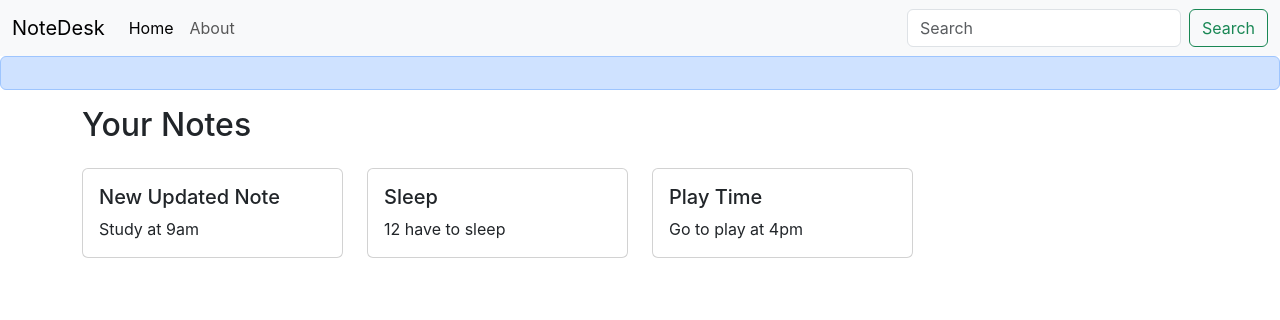
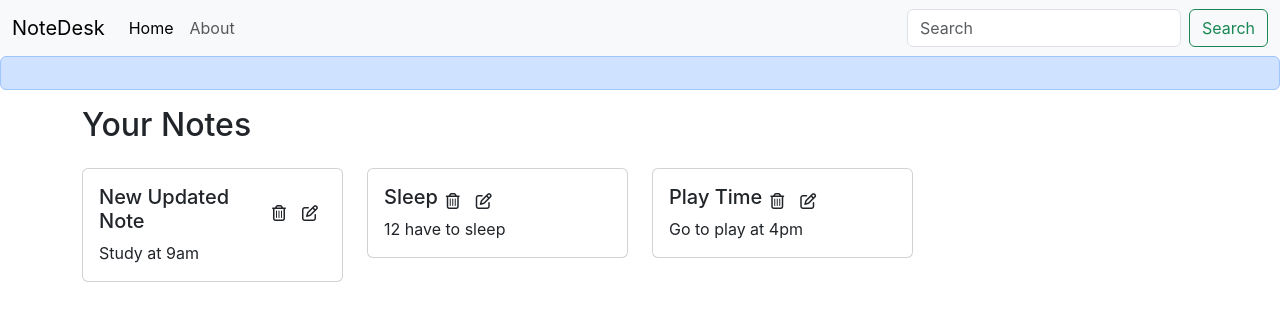
Before and after one commit to syedomar1/NoteDesk, a React (Create React App) app: page / in a window 1280 px wide. Shown: the top 320 px of the page. Built offline with nearby package versions, Linux system fonts and the light colour scheme.

Commit message:
Added Font Awesome

```diff
--- a/src/components/NoteItem.js
+++ b/src/components/NoteItem.js
@@ -6,7 +6,11 @@ const NoteItem = (props) => {
     <div className="col-md-3">
       <div className="card my-3">
         <div className="card-body">
-          <h5 className="card-title">{note.title}</h5>
+          <div className="d-flex align-items-center">
+            <h5 className="card-title">{note.title}</h5>
+            <i className="far fa-trash-alt mx-2"></i>
+            <i className="far fa-edit mx-2"></i>
+          </div>
           <p className="card-text">{note.description}</p>
         </div>
       </div>
```
